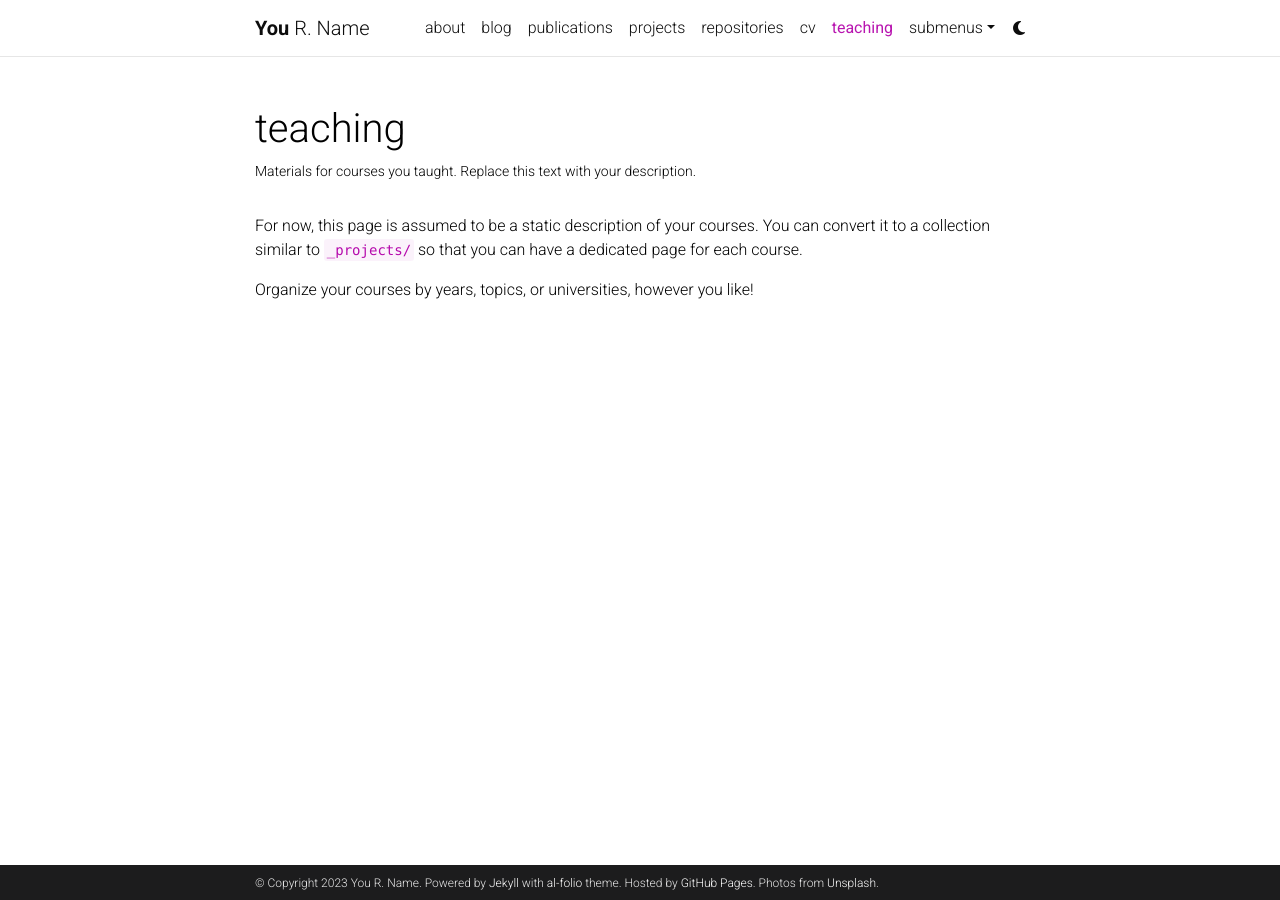
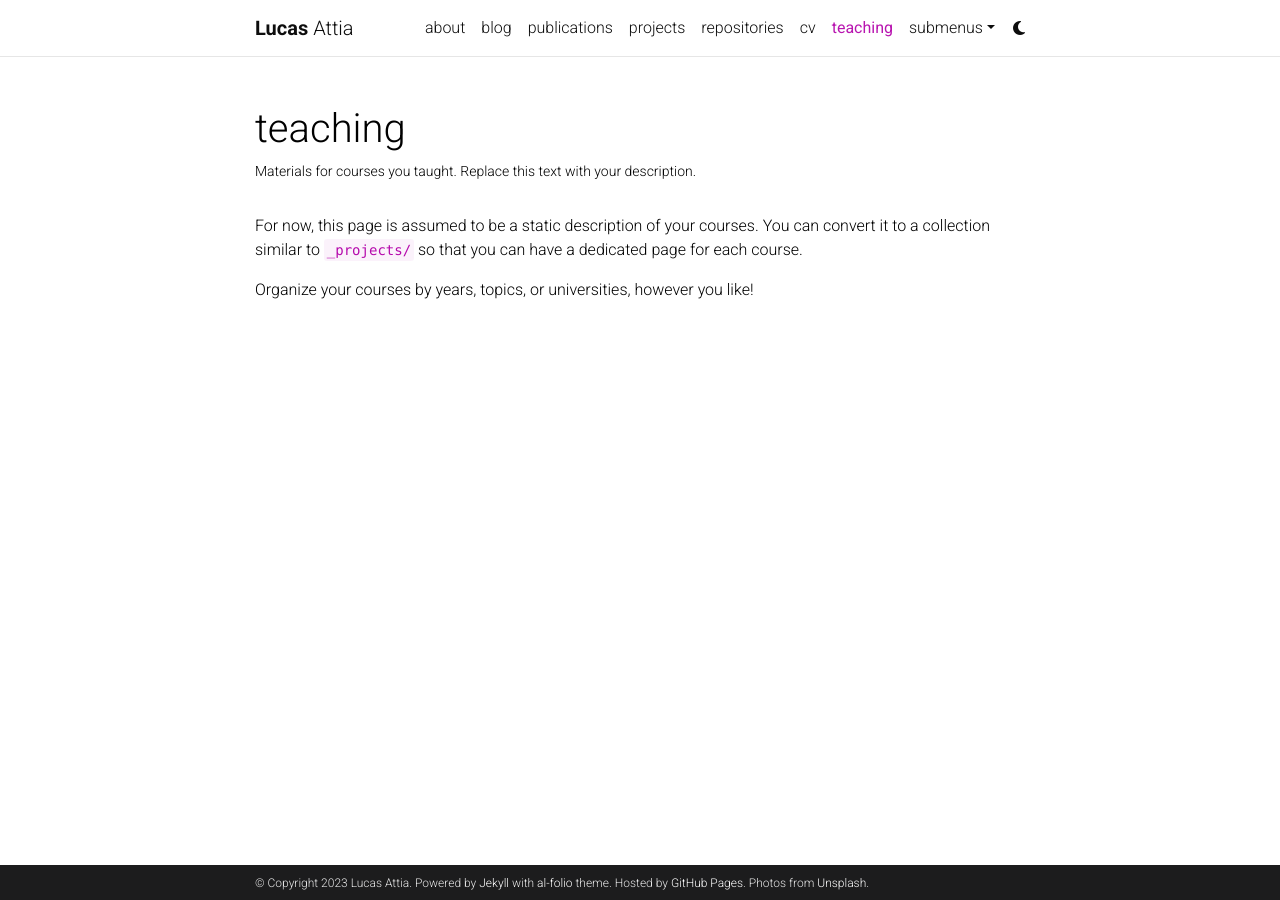
Before and after one commit to lucasattia/lucasattia.github.io, a Jekyll site: the page built from _pages/teaching.md, in a window 1280 px wide. Built offline with Jekyll 4.4.1, drawn with Linux system fonts in a browser that asks for light colours; comment, search, counter and statistics services are not loaded; a style sheet for code colours, icons or effects is not loaded.

Commit message:
Update _config.yml

```diff
--- a/_config.yml
+++ b/_config.yml
@@ -3,10 +3,9 @@
 # -----------------------------------------------------------------------------
 
 title: blank # the website title (if blank, full name will be used instead)
-first_name: You
-middle_name: R.
-last_name: Name
-email: you@example.com
+first_name: Lucas
+last_name: Attia
+email: lattia@mit.edu
 description: > # the ">" symbol means to ignore newlines until "footer_text:"
   A simple, whitespace theme for academics. Based on [*folio](https://github.com/bogoli/-folio) design.
 footer_text: >
@@ -18,7 +17,7 @@
 lang: en # the language of your site (for example: en, fr, cn, ru, etc.)
 icon: ⚛️  # the emoji used as the favicon (alternatively, provide image name in /assets/img/)
 
-url: https://alshedivat.github.io # the base hostname & protocol for your site
+url: https://lucasattia.github.io # the base hostname & protocol for your site
 baseurl: /al-folio # the subpath of your site, e.g. /blog/
 last_updated: false # set to true if you want to display last updated in the footer
 impressum_path:  # set to path to include impressum link in the footer, use the same path as permalink in a page, helps to conform with EU GDPR
```
